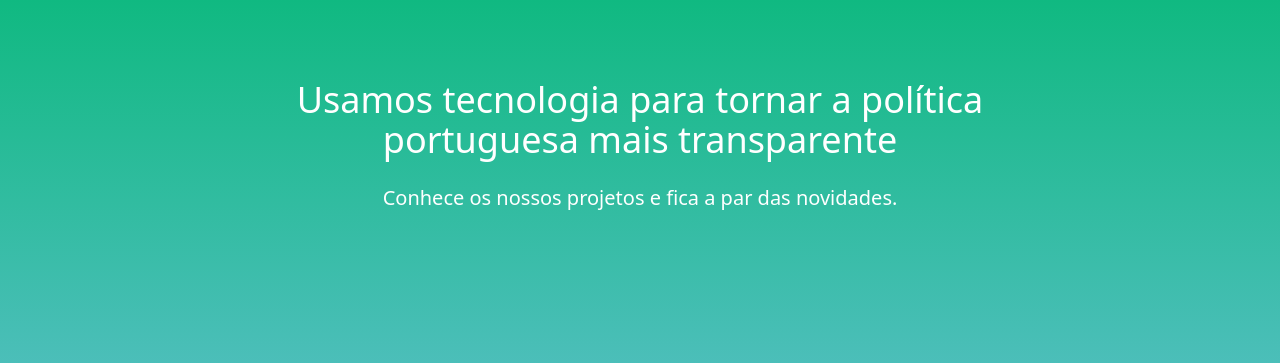
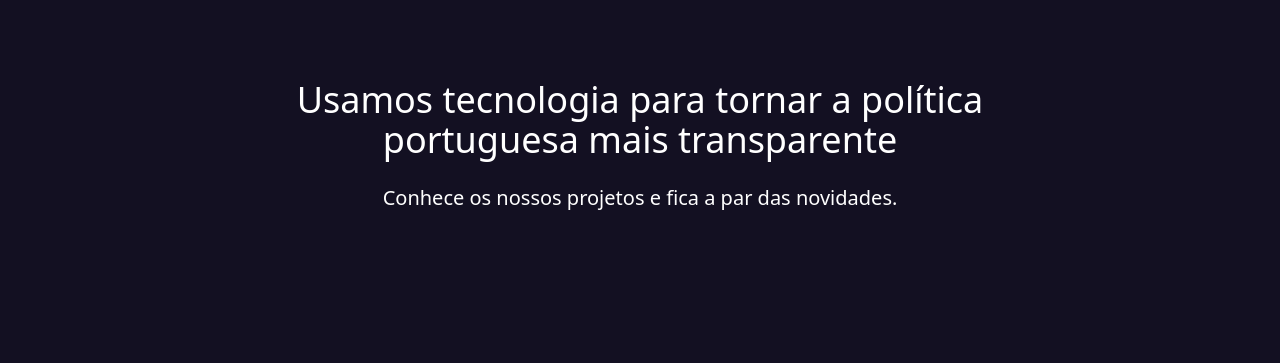
Before and after one commit to Politica-Transparente/politica_transparente, a website: page index.html in a window 1280 px wide. Shown: the top 363 px of the page. Drawn offline with nearby package versions, Linux system fonts and the light colour scheme.

Commit message:
style: change background color

```diff
--- a/index.html
+++ b/index.html
@@ -8,7 +8,7 @@
     <link href="https://cdn.jsdelivr.net/npm/tailwindcss@2.2.16/dist/tailwind.min.css" rel="stylesheet">
     <link rel="stylesheet" href="https://cdnjs.cloudflare.com/ajax/libs/font-awesome/6.4.2/css/all.min.css" integrity="sha512-z3gLpd7yknf1YoNbCzqRKc4qyor8gaKU1qmn+CShxbuBusANI9QpRohGBreCFkKxLhei6S9CQXFEbbKuqLg0DA==" crossorigin="anonymous" referrerpolicy="no-referrer" />
 </head>
-<body class="w-3/4 mx-auto text-white bg-gradient-to-b from-green-500 via-blue-300 to-blue-900 relative"></body>
+<body class="w-3/4 mx-auto text-white" style="background-color: #131022;"></body>
     <section class="py-20 px-10 text-center">
         <h1 class="text-4xl mb-6">Usamos tecnologia para tornar a política portuguesa mais transparente</h1>
         <p class="text-xl">Conhece os nossos projetos e fica a par das novidades.</p>
```
